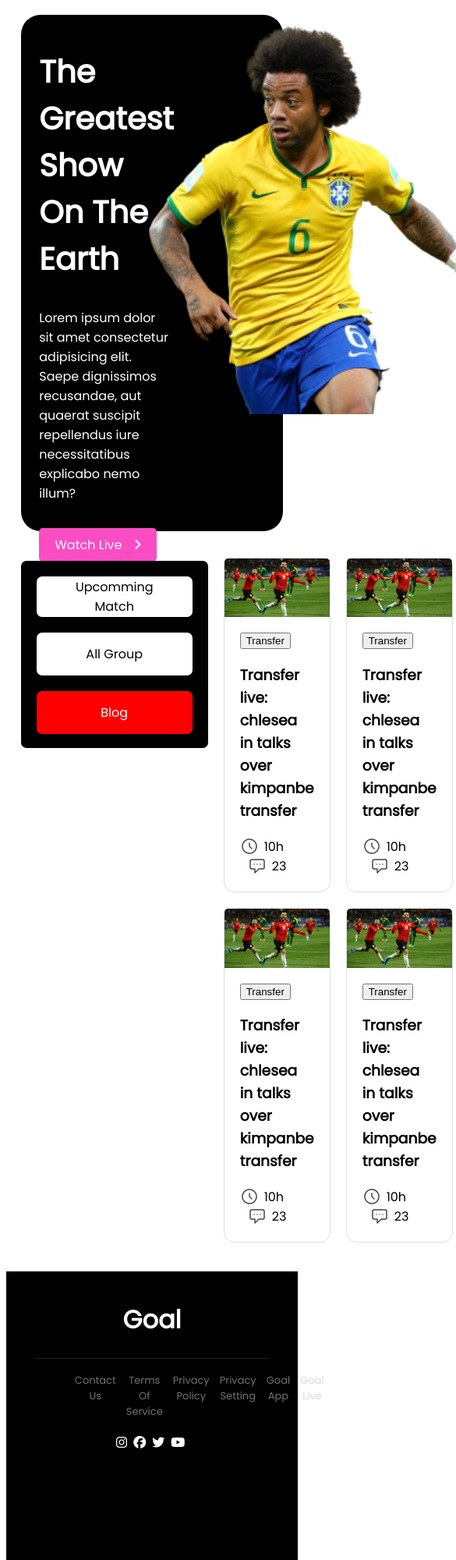
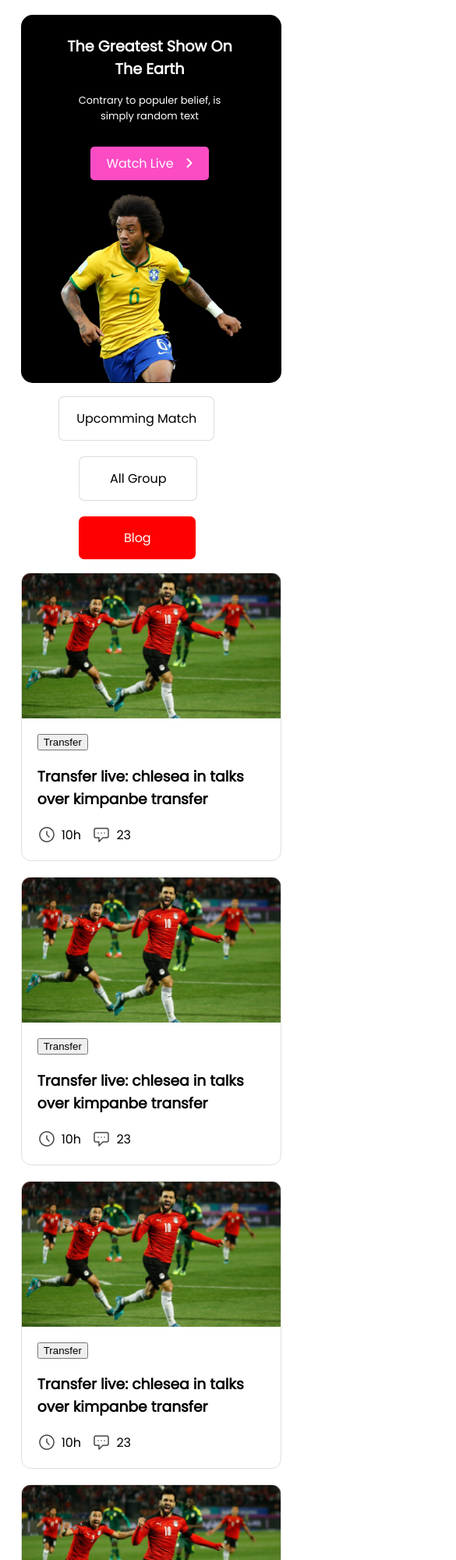
Before and after one commit to Shawonn3/world-cup-main, a plain HTML site: page index-1.html in a window 390 px wide. Shown: the top 2000 px of the page at 78% size, 585 px wide, since content can reach past the window. Drawn offline with Linux system fonts and the light colour scheme.

Commit message:
scnd page

```diff
--- a/index.html
+++ b/index-1.html
@@ -5,14 +5,14 @@
     <meta name="viewport" content="width=device-width, initial-scale=1.0">
     <title>World Cup-2022</title>
     <script src="https://kit.fontawesome.com/85288d41be.js" crossorigin="anonymous"></script>
-    <link rel="stylesheet" href="style.css">
+    <link rel="stylesheet" href="style-1.css">
 </head>
 <body>
     <main class="world">
         <section class="dhaka">
             <div class="mirpur">
                 <h1>The Greatest Show On The Earth</h1>
-                <p>Lorem ipsum dolor sit amet consectetur adipisicing elit. Saepe dignissimos recusandae, aut quaerat suscipit repellendus iure necessitatibus explicabo nemo illum?</p><br>
+                <p>Contrary to populer belief, is simply random text</p><br>
                 <a href="">Watch Live<i class="fa-solid fa-angle-right"></i></a>
             </div>
             <div class="uttara">
@@ -27,7 +27,6 @@
                     <span id="khajur">Blog</span>
                 </div>
             </section>
-
             <section class="borisal">
                 <article class="borisal-inside">
                     <div class="Bakerganj">
--- /dev/null
+++ b/style-1.css
@@ -0,0 +1,251 @@
+/* -------------------------font----------------------- */
+@import url('https://fonts.googleapis.com/css2?family=Poppins&display=swap');
+body{
+    font-family: 'Poppins', sans-serif;
+}
+.world{
+    margin: 5%;
+}
+
+/* ---------------dhaka division-------------- */
+
+.dhaka{
+    display: flex;
+    height: 80%;
+    background-color: black;
+    border-radius: 25px;
+    color: white;
+
+
+}
+.mirpur h1{
+    font-size: 40;
+}
+.mirpur a{
+    text-decoration: none;
+    color: white;
+    background-color: rgb(251, 76, 196);
+    padding: 10px 20px;
+    border-radius: 5px;
+}
+.fa-angle-right{
+    margin-left: 15px;
+}
+.mirpur{
+    width: 50%;
+    margin: 3% 20% 5% 7%;
+}
+.uttara img{
+    height: 500px;
+    margin-left: -20%;
+    margin-top: 2.5%;
+
+}
+
+/* ---------------------bongo------------------ */
+
+.bonggo{
+    display: flex;
+    margin-top: 10%;
+    gap: 20px;
+}
+
+/* ---------------------rajshahi division----------------- */
+
+.rajshahi{
+    margin-top: -20px;
+
+}
+.naogaon{
+    margin-top: 10%;
+    margin-bottom: 10%;
+    display: grid;
+    text-align: center;
+    background-color: black;
+    border-radius: 7px;
+    gap: 20px;
+    width: 200px;
+    height: 200px;
+    padding: 20px;
+
+
+}
+#kunjo{
+    background-color: white;
+    padding: 15px 20px;
+    border-radius: 7px;
+
+}
+#modhu{
+    background-color: white;
+    padding: 15px 25px;
+    border-radius: 7px;
+}
+#khajur{
+    background-color: red;
+    color: white;
+    padding: 15px 25px;
+    border-radius: 7px;
+}
+/* ................borisal---------------------- */
+
+.borisal{
+    display: grid;
+    grid-template-columns: repeat(3, 1fr);
+    gap: 20px;
+
+}
+.borisal-inside{
+    border: 1px solid rgb(224, 223, 223);
+    /* width: 78%; */
+    border-radius: 13px;
+
+}
+.Bakerganj img{
+    width: 100%;
+}
+.Banaripara{
+    padding: 20px;
+}
+.Banaripara span{
+    display: inline;
+}
+.duration{
+    display: flex;
+}
+.duration img{
+    margin-bottom: -6px;
+    margin-right: 7px;
+}
+.comment{
+    margin-left: 10px;
+    display: flex;
+}
+.comment img{
+    margin-bottom: -6px;
+    margin-right: 7px;
+}
+
+/* -------------------------footer--------------------- */
+
+footer{
+    color: white;
+    text-align: center;
+    background-color: black;
+    height: 55%;
+    margin-top: 7%;
+}
+footer h1{
+    padding-top: 10%;
+    padding-bottom: 1%;
+
+}
+
+.foot{
+    display: flex;
+    margin: 0px 10% 0px 10%;
+    padding-left: 10%;
+    border-top: 1px solid rgba(255, 255, 255, 0.127);
+}
+.foot p{
+    padding-top: 2%;
+    color: rgba(192, 192, 192, 0.59);
+    font-size: small;
+    margin-left: 5%;
+}
+.foot-media{
+    margin-top: 1%;
+    margin-left: -2%;
+}
+.foot-media i{
+    margin-left: 1%;
+}
+
+/* -------------------------media queris------------------------ */
+
+@media only screen and (max-width: 688px) {
+    .world{
+        width: 100%;
+    }
+    .dhaka{
+        display: grid;
+        grid-template-columns: repeat(1, 1fr);
+        text-align: center;
+        width: 334px;
+        height: 472px;
+        border-radius: 15px;
+        color: white;
+
+    }
+    .mirpur{
+        padding-left: 10%;
+        /* border: 1px solid red; */
+        width: 65%;
+    }
+    .mirpur h1{
+        font-size: larger;
+    }
+    .mirpur p{
+        font-size: small;
+    }
+    .uttara img{
+        padding-left: 20%;
+        height: 70%;
+    }
+
+    /* ***** ***** ***** */
+
+    .naogaon{
+
+        display: grid;
+        text-align: center;
+        background-color: white;
+        margin-left: 13%;
+        padding: 0%;
+    }
+    #kunjo{
+        border: 1px solid rgba(192, 192, 192, 0.539);
+    }
+    #modhu{
+        border: 1px solid rgba(192, 192, 192, 0.539);
+        width: 50%;
+        margin-left: 13%;
+    }
+    #khajur{
+        width: 50%;
+        margin-left: 13%;
+    }
+
+    /* ***** ***** ***** */
+
+    .bonggo{
+        display: inline;
+
+    }
+    .borisal{
+        grid-template-columns: repeat(1, 1fr);
+        width: 334px;
+        margin-top: -3%;
+    }
+
+    /* ***** ***** ***** */
+
+    footer{
+        margin-top: -1%;
+        height: 412px;
+        width: 375px;
+    }
+    h1{
+
+        font-size: x-large;
+    }
+    .foot {
+        padding-right: 10%;
+        display: grid;
+        grid-template-columns: repeat(1, 1fr);
+    }
+    .foot-media{
+        display: none;
+    }
+
+}
--- a/style.css
+++ b/style-2.css
@@ -1,4 +1,5 @@
 /* -------------------------font----------------------- */
+
 @import url('https://fonts.googleapis.com/css2?family=Poppins&display=swap');
 body{
     font-family: 'Poppins', sans-serif;
@@ -15,8 +16,6 @@ body{
     background-color: black;
     border-radius: 25px;
     color: white;
-
-
 }
 .mirpur h1{
     font-size: 40;
@@ -86,44 +85,38 @@ body{
     padding: 15px 25px;
     border-radius: 7px;
 }
-/* ................borisal---------------------- */
 
-.borisal{
+/* ----------------------container--------------------- */
+
+.container{
     display: grid;
+    gap: 5% 10%;
     grid-template-columns: repeat(3, 1fr);
-    gap: 20px;
+}
+
+.bottol{
+    text-align: center;
+    padding: 10%;
+    border: 1px solid rgba(192, 192, 192, 0.46);
+    border-radius: 10px;
+    width: 100%;
+}
+.mog{
+    display: flex;
 
 }
-.borisal-inside{
-    border: 1px solid rgb(224, 223, 223);
-    /* width: 78%; */
-    border-radius: 13px;
+.flag-one img{
+    margin-top: 10%;
+    height: 50px;
+    padding-right: 20px;
+}
 
+.flag-tow img{
+    margin-top: 10%;
+    height: 50px;
+    padding-left: 20px;
 }
-.Bakerganj img{
-    width: 100%;
-}
-.Banaripara{
-    padding: 20px;
-}
-.Banaripara span{
-    display: inline;
-}
-.duration{
-    display: flex;
-}
-.duration img{
-    margin-bottom: -6px;
-    margin-right: 7px;
-}
-.comment{
-    margin-left: 10px;
-    display: flex;
-}
-.comment img{
-    margin-bottom: -6px;
-    margin-right: 7px;
-}
+
 
 /* -------------------------footer--------------------- */
 
@@ -159,3 +152,8 @@ footer h1{
 .foot-media i{
     margin-left: 1%;
 }
+
+
+
+
+/* ############################## */
```
Also changed, not shown: index-2.html (added, +144 -0 lines).
